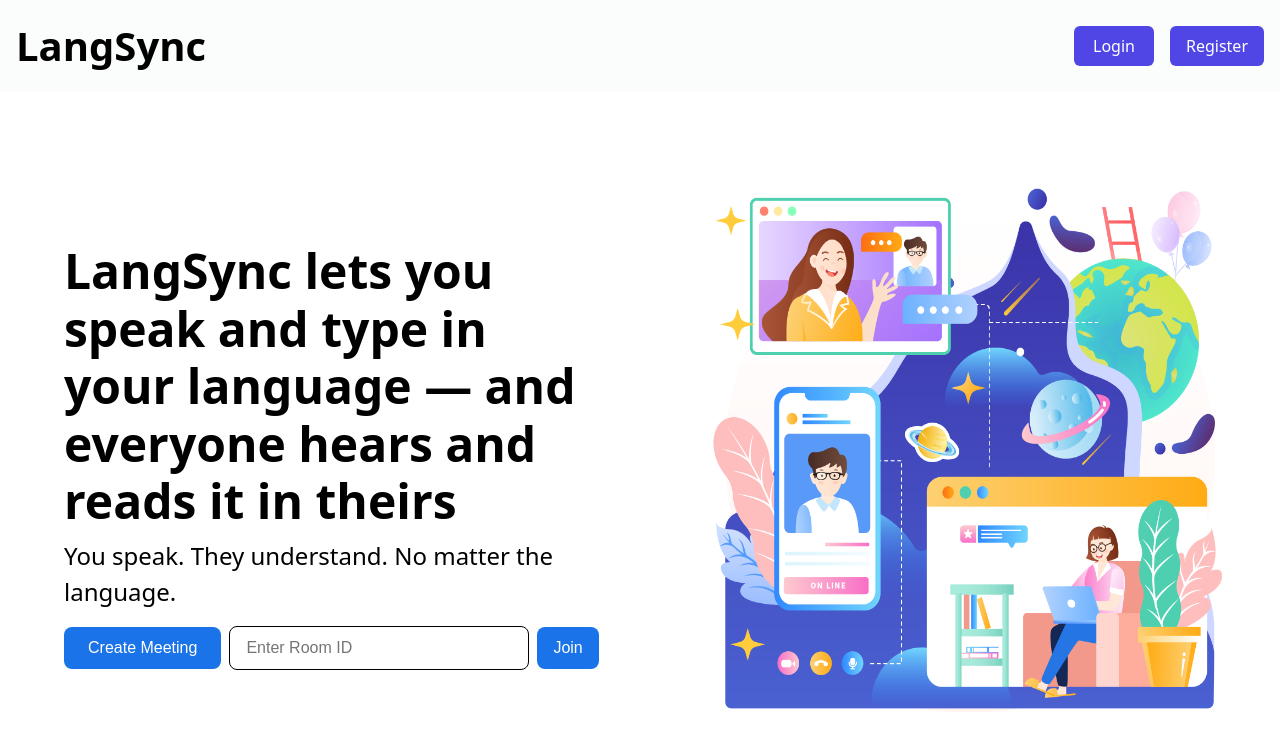
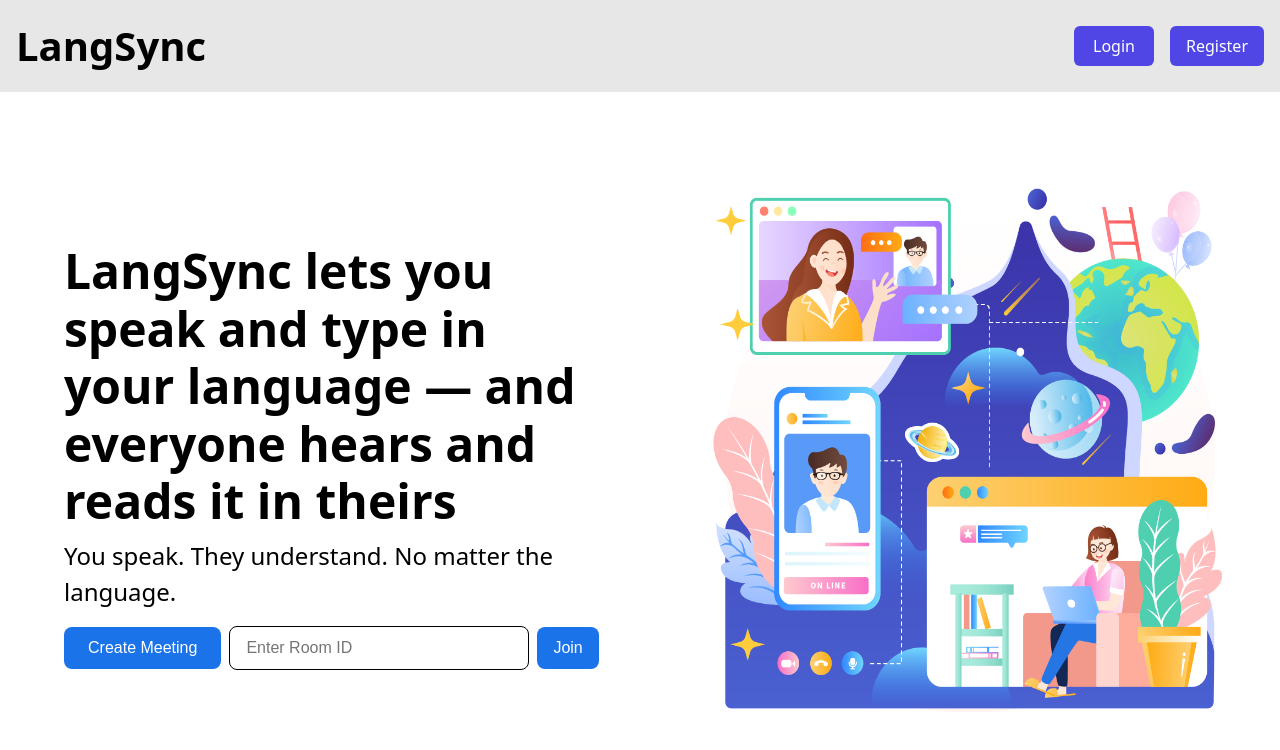
Before and after one commit to HimanshuRana03/langsync, a Next.js app: page / in a window 1280 px wide. Shown: the top 750 px of the page. Built offline with nearby package versions, Linux system fonts and the light colour scheme; no server answers.

Commit message:
minor changes

```diff
--- a/styles/globals.css
+++ b/styles/globals.css
@@ -22,19 +22,15 @@ body {
 }
 
 
-:root {
-  --foreground-rgb: 0, 0, 0;
-  --background-start-rgb: 214, 219, 220;
-  --background-end-rgb: 255, 255, 255;
-}
 
-@media (prefers-color-scheme: dark) {
+
+
   :root {
     --foreground-rgb: 255, 255, 255;
     --background-start-rgb: 0, 0, 0;
     --background-end-rgb: 0, 0, 0;
   }
-}
+
 
 
 body {
--- a/styles/room.module.css
+++ b/styles/room.module.css
@@ -5,12 +5,14 @@
   right: 0;
   margin-left: auto;
   margin-right: auto;
+  background-color: black;
   top: 20px;
   bottom: 50px;
   height: calc(100vh - 20px - 100px);
 }
 
 .inActivePlayerContainer {
+  background-color: black;
   position: absolute;
   display: flex;
   flex-direction: column;
```
